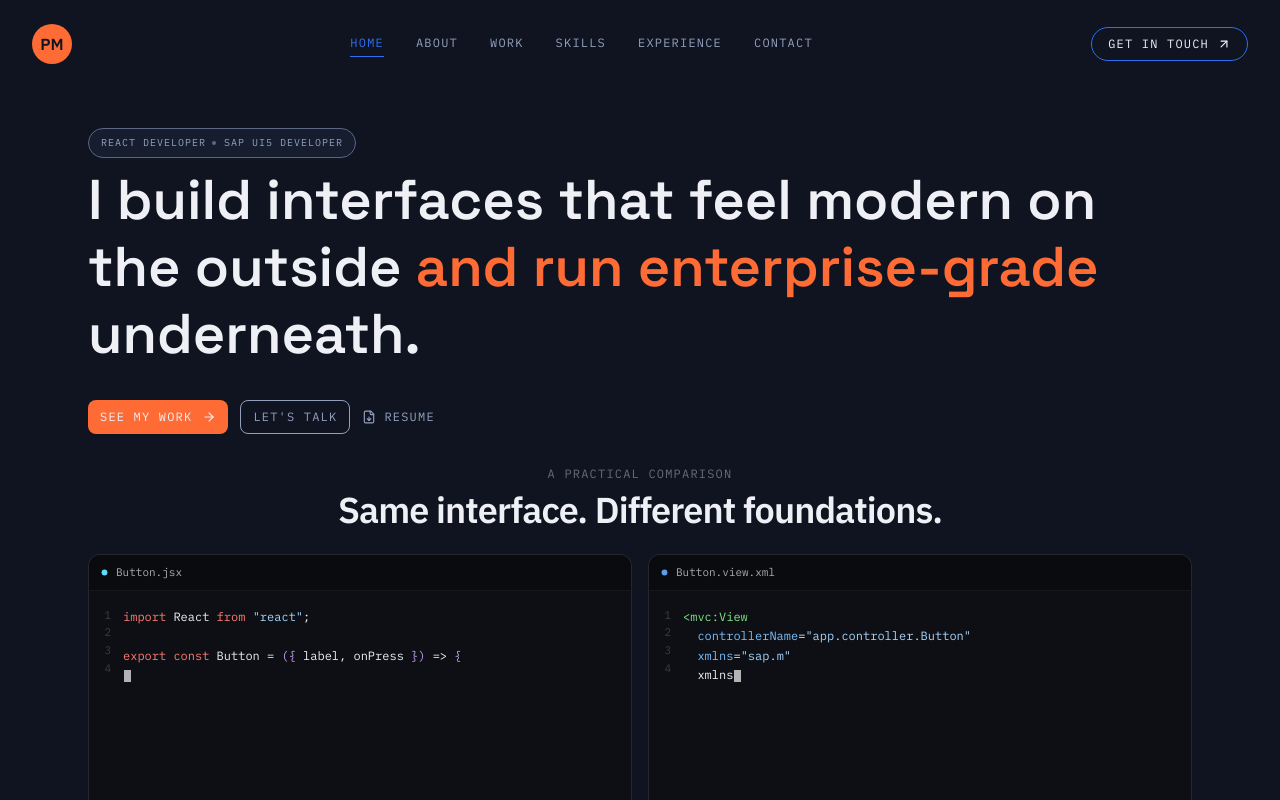
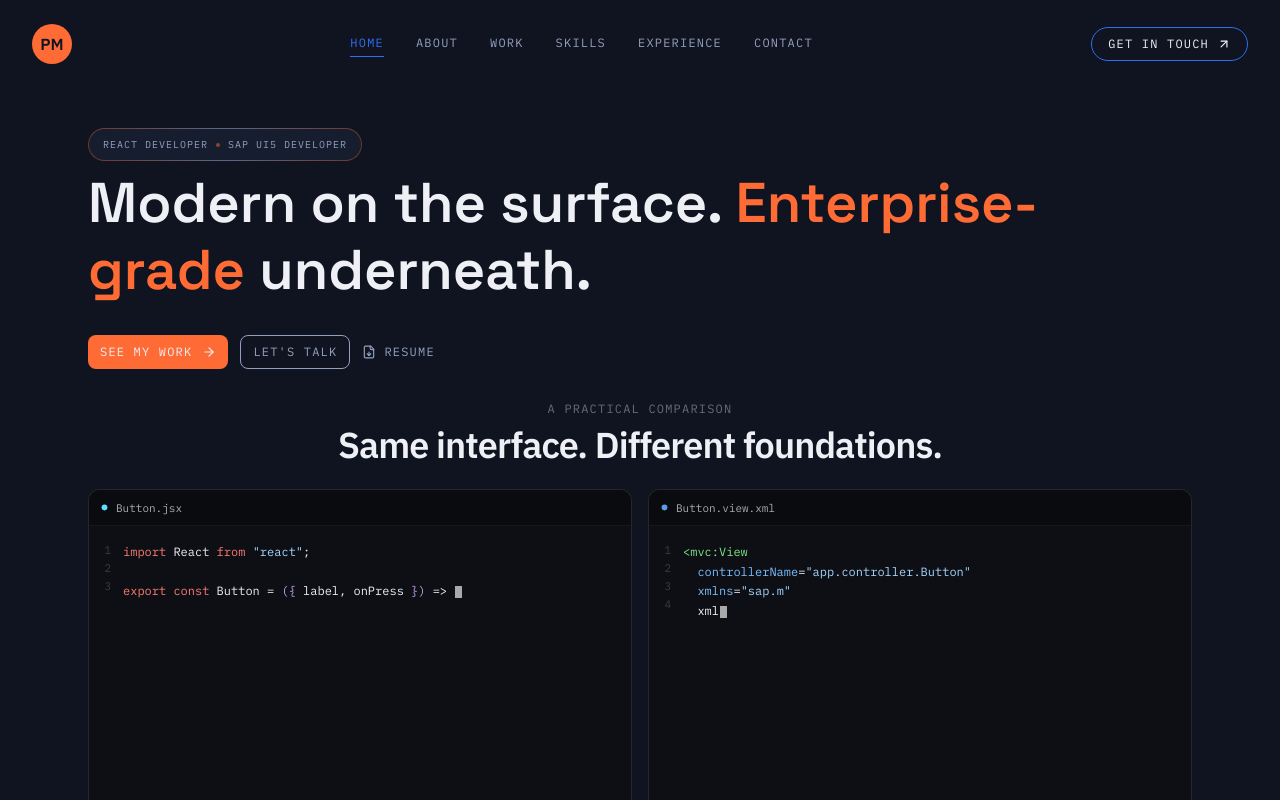
Before and after one commit to VickyDevlo/portfolio, a React (Vite) app: page / in a window 1280 px wide. Shown: the top 800 px of the page. Built offline with nearby package versions, Linux system fonts and the light colour scheme.

Commit message:
HERO_SECTION TITLE CHANGE

```diff
--- a/src/components/HeroSection.jsx
+++ b/src/components/HeroSection.jsx
@@ -35,15 +35,16 @@ export const HeroSection = () => {
   return (
     <Reveal>
       <section className="pt-10 pb-14">
-        <ul className="mb-2 flex w-fit max-w-full flex-wrap items-center gap-x-1.5 gap-y-0.5 rounded-full border border-mistdim bg-panel px-2.5 py-1.5 font-mono text-[9px] leading-4 uppercase tracking-wide text-mist sm:px-3 sm:py-1.5 sm:text-[10px]">
+        <div className="mb-2 inline-block max-w-full rounded-full bg-gradient-to-r from-ember/40 via-mistdim to-ember/40 p-[1px]">
+          <ul className="flex w-fit max-w-full flex-wrap items-center justify-center gap-x-1.5 gap-y-1 rounded-full bg-panel px-3 py-1.5 font-mono text-[8px] uppercase tracking-wide text-mist sm:gap-x-2 sm:px-3.5 sm:py-2 sm:text-[10px]">
             {CONTACT.designations.map((designation, index) => (
               <li
                 key={designation}
-              className="flex items-center gap-2 whitespace-nowrap tracking-widest"
+                className="flex items-center gap-1.5 whitespace-nowrap tracking-widest sm:gap-2"
               >
                 {index > 0 && (
                   <span
-                  className="h-1 w-1 shrink-0 rounded-full bg-mistdim"
+                    className="h-0.5 w-0.5 shrink-0 rounded-full bg-ember/50 sm:h-1 sm:w-1"
                     aria-hidden="true"
                   />
                 )}
@@ -51,11 +52,11 @@ export const HeroSection = () => {
               </li>
             ))}
           </ul>
+        </div>
 
-        <h1 className="font-display font-semibold text-xl leading-[1.1] sm:text-4xl sm:leading-[1.15] lg:text-[3.5rem] lg:leading-[1.2]">
-          I build interfaces that feel modern on the outside{" "}
-          <span className="text-ember">and run enterprise-grade</span>{" "}
-          underneath.
+        <h1 className="font-display font-semibold text-3xl leading-[1.1] sm:text-4xl sm:leading-[1.15] lg:text-[3.5rem] lg:leading-[1.2]">
+          Modern on the surface.{" "}
+          <span className="text-ember">Enterprise-grade</span> underneath.
         </h1>
 
         <div className="flex flex-wrap gap-4 sm:gap-3 my-5 sm:my-8">
```
Lines whose indentation alone changed are shown as unchanged.
